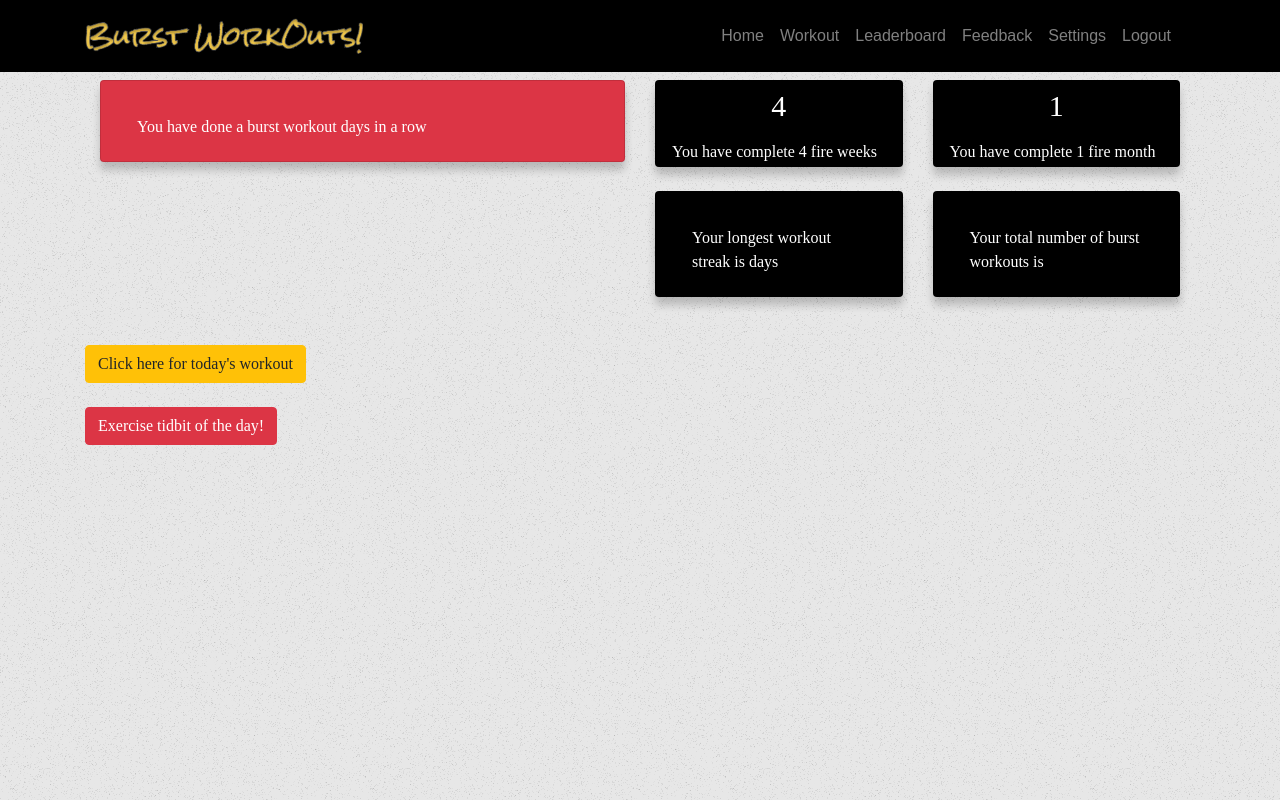
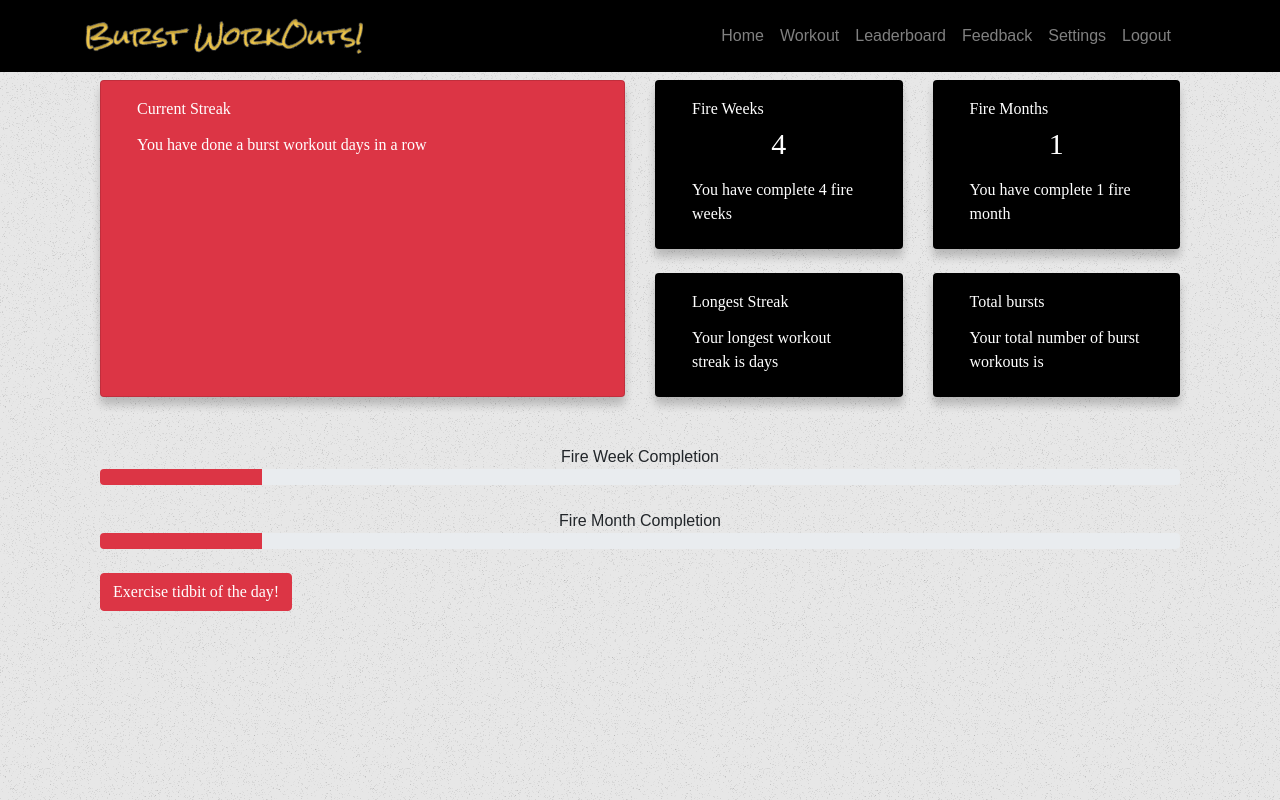
Before and after one commit to clarktyra/burst-workouts, a React (Create React App) app in the folder client/: page /home in a window 1280 px wide. Built offline with nearby package versions, Linux system fonts and the light colour scheme; no server answers; sample sign-in values are in the browser's storage.

Commit message:
added progress bars with no data, adjusts the cards position by adding card boddies, added card subtitles

```diff
--- a/client/src/pages/Home.js
+++ b/client/src/pages/Home.js
@@ -3,7 +3,7 @@ import withAuth from './../components/withAuth';
 import './styles/Home.css'
 import API from './../utils/API';
 // import { link } from 'react-router-dom';
-import { Collapse, Button, CardBody, Card, CardTitle, CardText } from 'reactstrap';
+import { Collapse, Button, CardBody, Card, CardTitle, CardSubtitle, CardText, Progress } from 'reactstrap';
 import { Link } from 'react-router-dom';
 import { tidbits } from '../utils/exercise-tidbits-data';
 
@@ -12,6 +12,10 @@ import { tidbits } from '../utils/exercise-tidbits-data';
 const titleStyle = {
   fontSize: '30px',
   textAlign: 'center'
+}
+
+const cardStyle = {
+  height: '100%'
 }
 
 
@@ -25,7 +29,7 @@ class Home extends Component {
       currentDaysInRow: null,
       highestDaysInRow: null,
       totalDaysInRow: null,
-      collapse: false
+      collapse: false,
     };
     this.toggle = this.toggle.bind(this);
   }
@@ -64,14 +68,16 @@ class Home extends Component {
     return (
       <div>
         <div className="container">
+
           <div className="container">
             <h1 style={titleStyle} id="welcomeTitle"> {this.state.username.toUpperCase()}</h1>
 
             <div className="row">
 
               <div className="col-sm">
-                <Card id="middle-card" className="card">
+                <Card id="middle-card" className="card" style={cardStyle}>
                   <CardBody>
+                  <CardSubtitle>Current Streak</CardSubtitle>
                     <CardTitle style={titleStyle}>{this.state.currentDaysInRow}</CardTitle>
                     <CardText> You have done a burst workout {this.state.currentDaysInRow} {(this.state.currentDaysInRow) == 1 ? " day " : " days "} in a row</CardText>
                   </CardBody>
@@ -79,26 +85,32 @@ class Home extends Component {
               </div>
 
               <div className="col-sm">
-              <div class="row ">
+              <div className="row ">
               <div className="col-sm">
-                <Card id="last-card" className="card">
+                <Card id="first-card" className="card">
+                <CardBody>
+                <CardSubtitle>Fire Weeks</CardSubtitle>
                   <CardTitle style={titleStyle}>4</CardTitle>
                   <CardText>You have complete 4 fire weeks </CardText>
-
+                  </CardBody>
                 </Card>
               </div>
                 <div className="col-sm">
                  <Card id="last-card" className="card">
+                 <CardBody>
+                 <CardSubtitle>Fire Months</CardSubtitle>
                   <CardTitle style={titleStyle}>1</CardTitle>
                   <CardText>You have complete 1 fire month</CardText>
+                  </CardBody>
             </Card>
               </div>
             </div>
             <br/>
-            <div class="row ">
+            <div className="row ">
               <div className="col-sm">
                 <Card id="first-card" className="card">
                   <CardBody>
+                  <CardSubtitle>Longest Streak</CardSubtitle>
                     <CardTitle style={titleStyle}>{this.state.highestDaysInRow}</CardTitle>
                     <CardText> Your longest workout streak is {this.state.highestDaysInRow} {(this.state.highestDaysInRow) == 1 ? " day " : " days "}</CardText>
                   </CardBody>
@@ -108,30 +120,40 @@ class Home extends Component {
               <div className="col-sm">
                 <Card id="last-card" className="card">
                   <CardBody>
+                  <CardSubtitle>Total bursts</CardSubtitle>
                     <CardTitle style={titleStyle}>{this.state.totalDaysInRow}</CardTitle>
                     <CardText> Your total number of burst workouts is {this.state.totalDaysInRow}</CardText>
                   </CardBody>
                 </Card>
               </div>
+
               </div>
               </div>
 
             </div>
             <br/>
-
-
-          </div>
-          <br />
-          <Link to="/workout"><Button className="homeButtons" color="warning">Click here for today's workout </Button></Link>
-          <br />
-          <br />
-          <Button className="homeButtons" color="danger" onClick={this.toggle} style={{ marginBottom: '1rem' }}>Exercise tidbit of the day!</Button>
+            <br/>
+            <div className="text-center">Fire Week Completion</div>
+            <Progress color="danger" value={15}/>
+            <br/>
+            <div className="text-center">Fire Month Completion</div>
+            <Progress color="danger" value={15}/>
+            <br/>
+            <Button className="homeButtons" color="danger" onClick={this.toggle} style={{ marginBottom: '1rem' }}>Exercise tidbit of the day!</Button>
           <Collapse isOpen={this.state.collapse}>
             <Card>
               <CardTitle style={titleStyle}>{this.state.title}</CardTitle>
-              <CardBody>{this.state.text}</CardBody>
+              <CardBody>
+              {this.state.text}
+              <br />
+              <Link to="/workout"><Button className="homeButtons" color="warning">Click here for today's workout </Button></Link>
+              </CardBody>
             </Card>
           </Collapse>
+
+          </div>
+
+
 
         </div>
       </div>
```
